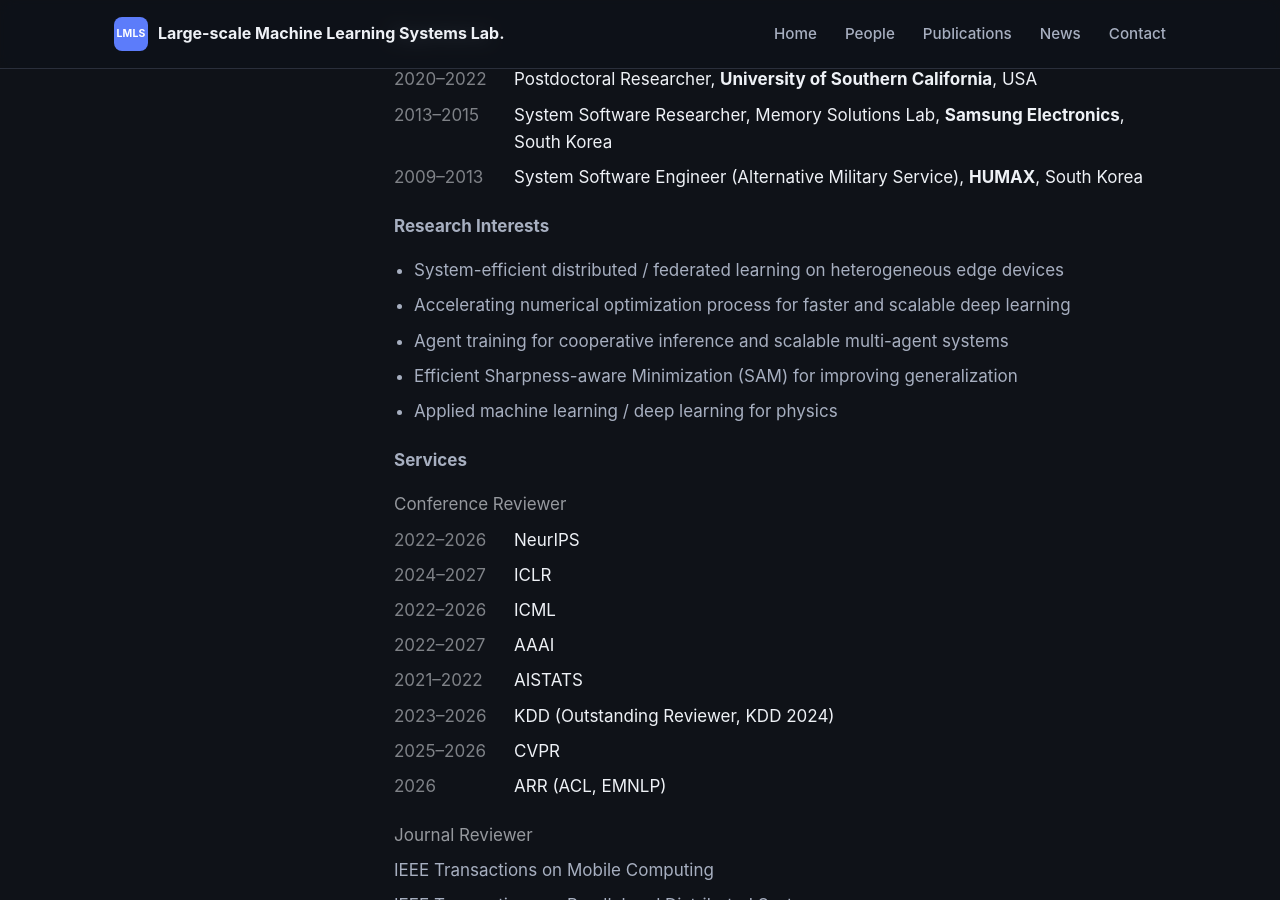
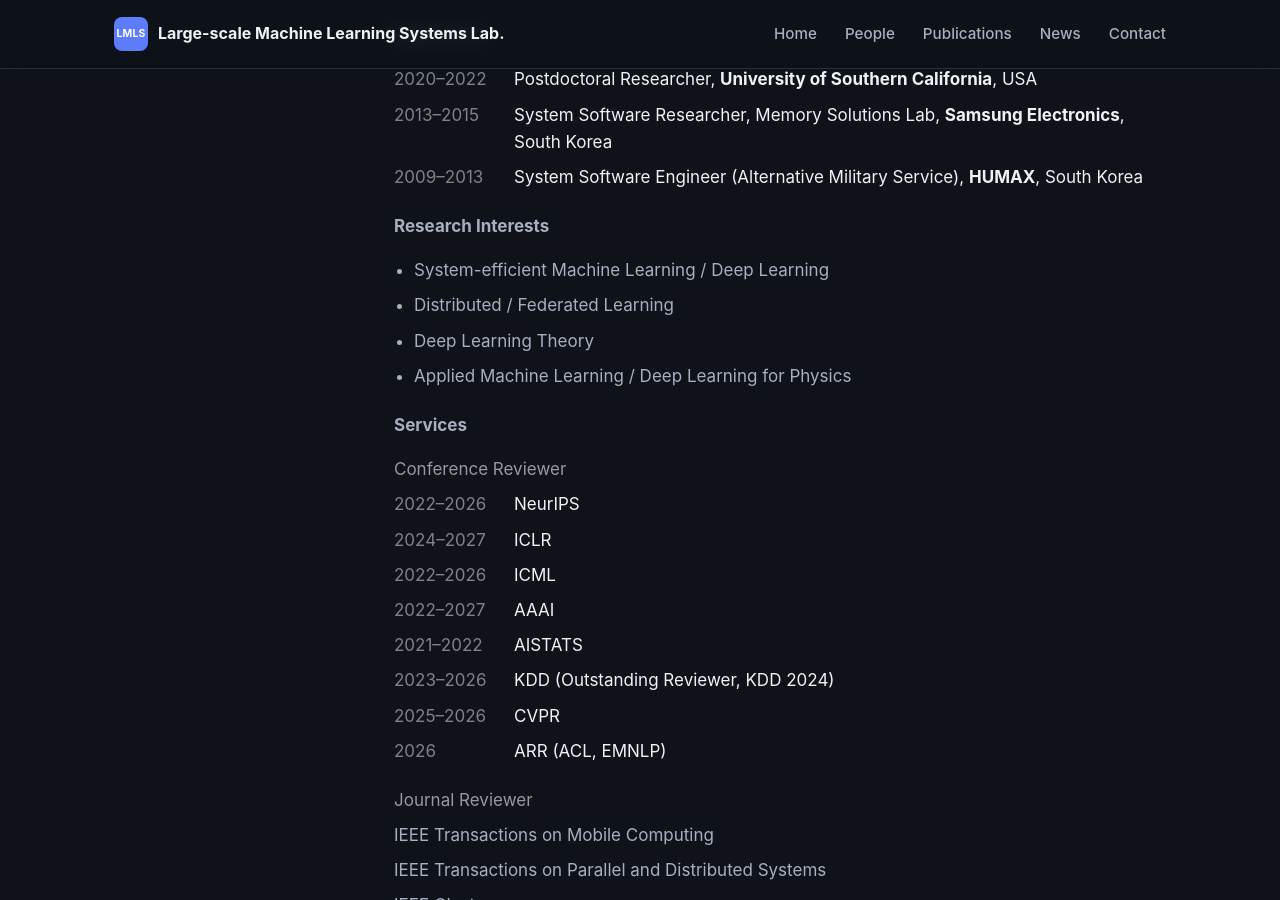
Before and after one commit to LMLS-Lab/lmls-lab.github.io, a Jekyll site: the page built from _people/sunwoo-lee.md, in a window 1280 px wide and 900 px high, scrolled down 696 px. Built offline with Jekyll 4.4.1, drawn with Linux system fonts in a browser that asks for light colours.

Commit message:
Updated CV.

```diff
--- a/_people/sunwoo-lee.md
+++ b/_people/sunwoo-lee.md
@@ -77,11 +77,10 @@ His research interests include numerical optimization-based machine learning, fe
 **Research Interests**
 
 <ul class="cv-bullets">
-  <li>System-efficient distributed / federated learning on heterogeneous edge devices</li>
-  <li>Accelerating numerical optimization process for faster and scalable deep learning</li>
-  <li>Agent training for cooperative inference and scalable multi-agent systems</li>
-  <li>Efficient Sharpness-aware Minimization (SAM) for improving generalization</li>
-  <li>Applied machine learning / deep learning for physics</li>
+  <li>System-efficient Machine Learning / Deep Learning</li>
+  <li>Distributed / Federated Learning</li>
+  <li>Deep Learning Theory</li>
+  <li>Applied Machine Learning / Deep Learning for Physics</li>
 </ul>
 
 **Services**
```
